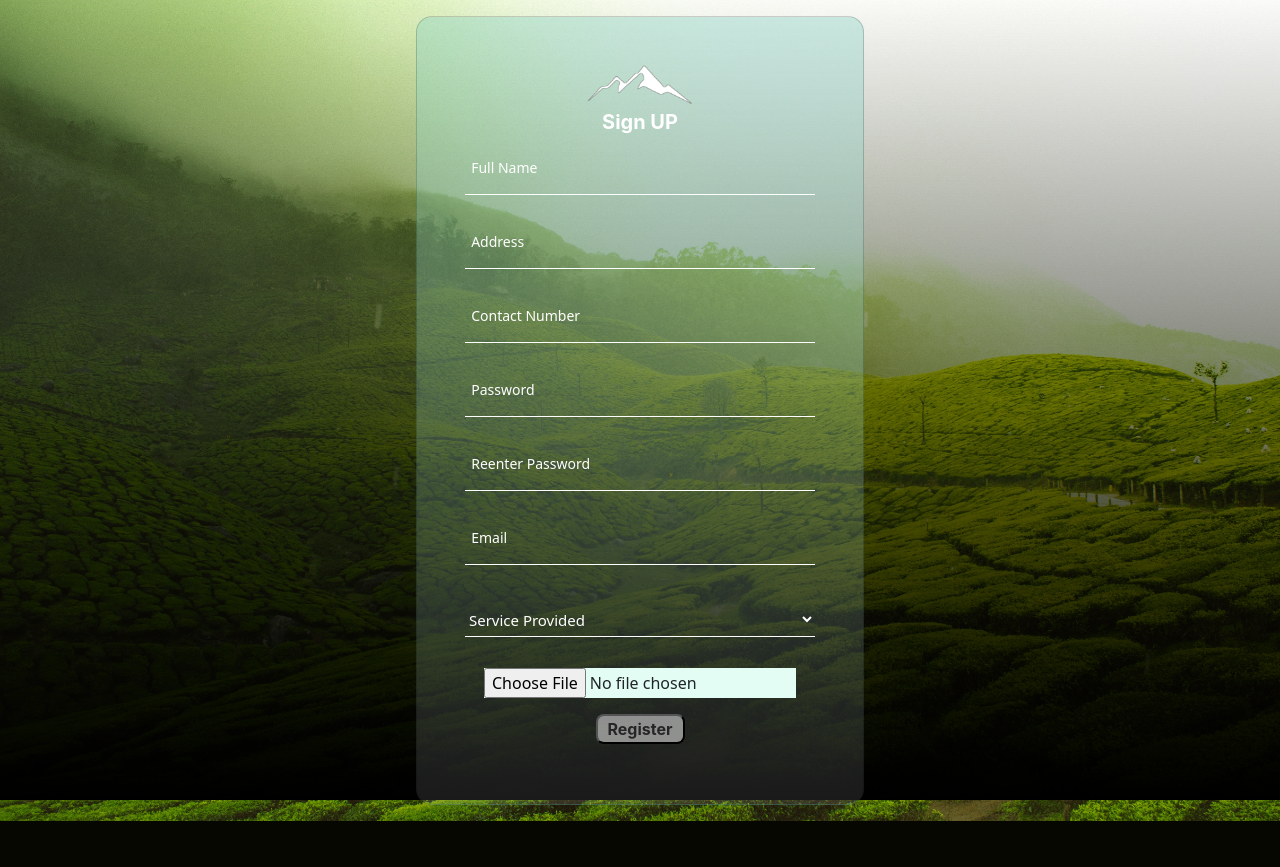
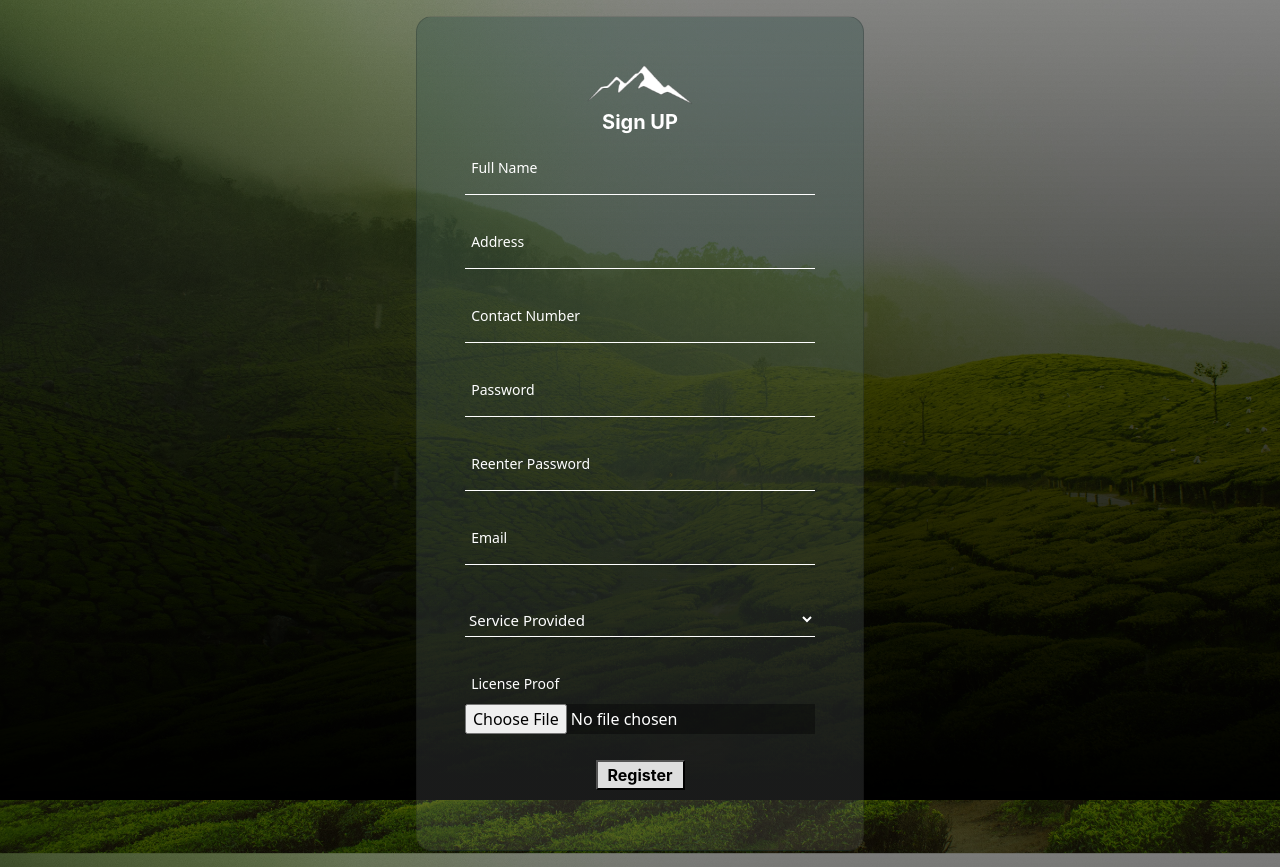
Before and after one commit to Akshay-s-nair/PALLIVASAL_WEBSITE_2, a Flask app: page /register in a window 1280 px wide. Before the commit the page ends 821 px from the top, so only its background shows below. Run offline with Flask 3, Linux system fonts and the light colour scheme; some libraries are stand-ins or nearby versions.

Commit message:
new changes in signup page and where to stay

```diff
--- a/static/CSS/signin/signup.css
+++ b/static/CSS/signin/signup.css
@@ -1,7 +1,7 @@
 body {
   width: 100%;
   height: 100vh;
-  background-image: linear-gradient(rgba(83, 105, 118, 0), rgba(0, 0, 0, 1)),
+  background-image: linear-gradient(rgba(0, 0, 0, 0.474), rgba(0, 0, 0, 1)),
     url("../../images/bg.jpg");
   background-size: cover;
   background-attachment: fixed;
@@ -17,7 +17,7 @@ body {
 .card {
   background-image: linear-gradient(
     180deg,
-    rgba(136, 210, 197, 0.4),
+    rgba(51, 82, 76, 0.4),
     rgba(255, 255, 255, 0.1)
   );
 }
@@ -134,9 +134,10 @@ select {
   font-family: "Inter";
   font-style: normal;
   font-weight: bold;
-  color: #000000bd;
-  background: rgba(217, 217, 217, 0.6);
-  border-radius: 8px;
+  color: #000000;
+  background: rgba(255, 255, 255, 0.856);
+  border-radius: 1px;
+  margin-top: 10px;
 }
 
 #back {
@@ -170,4 +171,8 @@ select {
 #Upload-file {
   background-color: rgb(227, 253, 244);
   content: "Upload Proof";
+  margin-left: 0px;
+  width: 80%;
+  background-color: #00000063;
+  color: white;
 }
--- a/templates/admin_dash.html
+++ b/templates/admin_dash.html
@@ -44,10 +44,10 @@
             <h5>Places To Visit</h5>
         </div></a>
 
-        <!-- <a href="{{ url_for('requests') }}" style="text-decoration: none;">
+        <a href="{{ url_for('requests') }}" style="text-decoration: none;">
     <div class="cards">
         <h5>Settings</h5>
-    </div></a> -->
+    </div></a>
 
 
 
--- a/templates/register.html
+++ b/templates/register.html
@@ -83,6 +83,10 @@
                                                 <option class="bg-black"  value="Trekking">Trekking</option>
                                             </select>
                                         </div>
+                                        <div class="input-containers pb-3">
+
+                                            <label>License Proof</label>
+                                        </div>
                                         <input id="Upload-file" type="file" name="file1">
                                         <div class="pt-3 pb-2">
                                        <input type="submit" class="otpbtn" value="Register" id="upload" />
```
Also changed, not shown: static/CSS/WhereToStay/whereToStay.css (+7 -0 lines), static/uploads/Screenshot_2023-12-03_135051.png (added), static/uploads/Screenshot_2023-12-03_135436.png (added), static/uploads/Screenshot_2023-12-03_192324.png (added), static/uploads/Screenshot_2023-12-03_192353.png (added), static/uploads/Screenshot_2023-12-03_192837.png (added), static/uploads/Screenshot_2023-12-03_193227.png (added), static/uploads/Screenshot_2023-12-03_193929.png (added), static/uploads/Screenshot_2023-12-03_193949.png (added), static/uploads/Screenshot_2023-12-03_194532.png (added), static/uploads/new.jpeg (added), 1 other file.
